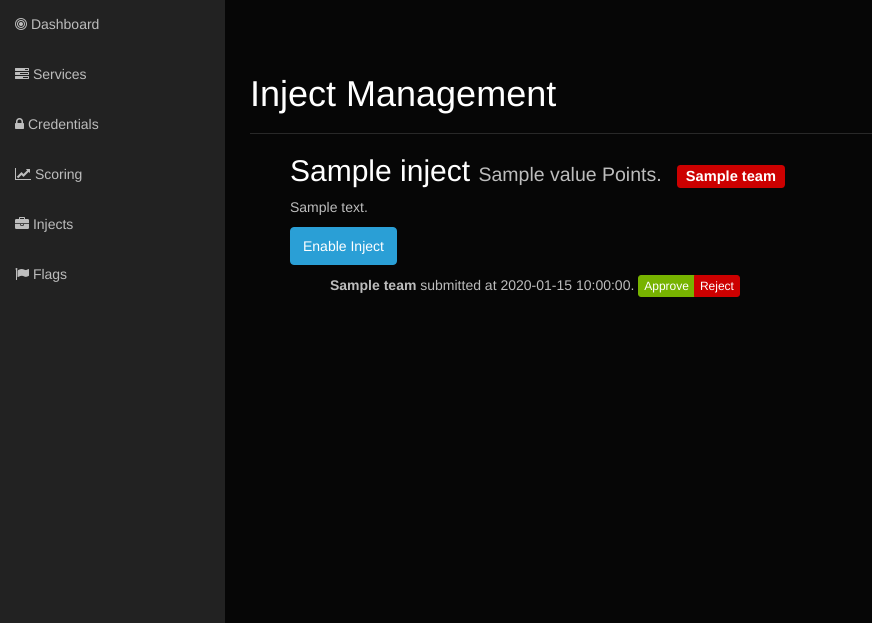
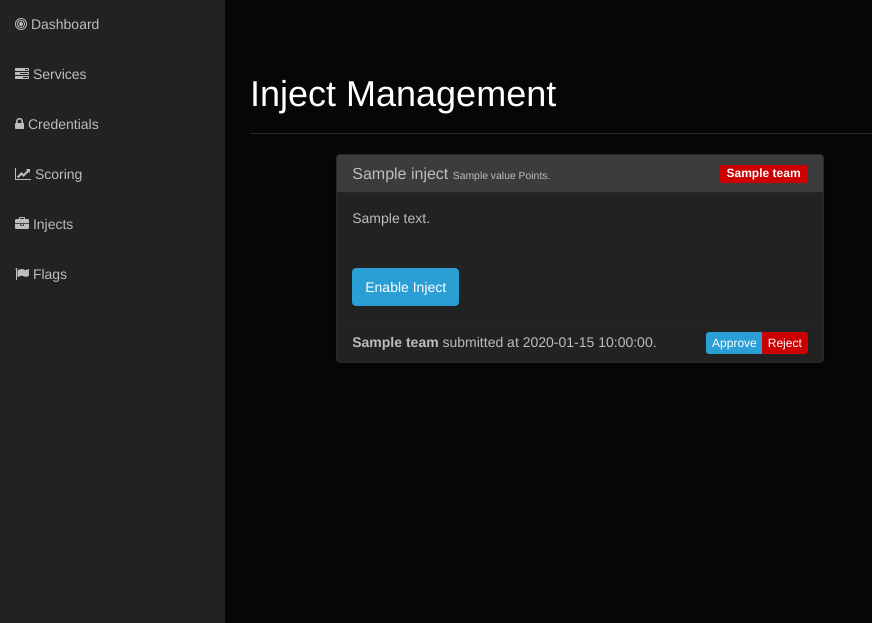
Before and after one commit to grdaneault/service-scoring-engine, a Flask app: template scoreboard/app/templates/scoring/injects/admin.html in a window 1280 px wide. Shown: the part 51-674 px from the top of the page, without its empty margins (0-872 px from the left). Run offline with Flask 2, Linux system fonts and the light colour scheme; the template is opened without the code that fills it: most values are stand-ins (such as "Sample title", 1, 10 or a date in 2020); parts of the project's set-up code (start-up, migrations or seed data) failed here and were passed over; some libraries are stand-ins or nearby versions.

Commit message:
Injects facelift Admin view now uses panels
Flag Enhancements
=============
* Renamed discovered to date_discovered in FlagDiscovery
* Created admin interface

```diff
--- a/scoreboard/app/templates/scoring/injects/admin.html
+++ b/scoreboard/app/templates/scoring/injects/admin.html
@@ -18,19 +18,23 @@ Inject Management
     <div class="page-header">
         <h1>Inject Management</h1>
     </div>
-    <ul>
+    <div class="row">
+        <div class="col-xs-12 col-md-6 col-md-offset-1">
             {% for inject in injects %}
-            <li>
-                <h2>
+                <div class="panel panel-default">
+                    <div class="panel-heading">
+                        <h2 class="panel-title">
                             {{ inject.title }}
-                    <small>{{ inject.value }} Points.
+                            <small>{{ inject.value }} Points.</small>
                             {% for team in inject.teams %}
-                            <span class="label label-{% if team.role == 'blue' %}primary{% else %}danger{% endif %}">{{ team.name }}</span>
+                                <span class="pull-right label label-{% if team.role == 'blue' %}primary{% else %}danger{% endif %}">{{ team.name }}</span>
                             {% endfor %}
-                    </small>
                         </h2>
-                <p>{{ inject.body|nl2br }}</p>
-                <p>
+                    </div>
+                    <div class="panel-body">
+                        {{ inject.body|nl2br }}
+                    </div>
+                    <div class="panel-body">
                         <div class="btn-group">
                             {% if not inject.can_submit() %}
                                 <a href="{{ url_for('scoring.open_inject', inject_id=inject.id) }}" class="btn btn-primary">Enable Inject</a>
@@ -41,28 +45,29 @@ Inject Management
                                 <a href="{{ url_for('scoring.hide_inject', inject_id=inject.id) }}" class="btn btn-default">Hide Inject</a>
                             {% endif %}
                         </div>
-                </p>
-                <ul>
+                    </div>
+                    <ul class="list-group">
                         {% for solve in inject.solves %}
-                        <li>
+                            <li class="list-group-item">
                                 <strong>{{ solve.team.name }}</strong> submitted at {{ solve.date_requested }}.
                                 {% if not solve.is_reviewed() %}
-                                <div class="btn-group" role="group">
-                                    <a href="{{ url_for('scoring.approve_solve', solve_id=solve.id) }}" class="btn btn-xs btn-success">Approve</a>
+                                    <div class="btn-group pull-right" role="group">
+                                        <a href="{{ url_for('scoring.approve_solve', solve_id=solve.id) }}" class="btn btn-xs btn-primary">Approve</a>
                                         <a href="{{ url_for('scoring.reject_solve', solve_id=solve.id) }}" class="btn btn-xs btn-danger">Reject</a>
                                     </div>
                                 {% else %}
                                     {% if solve.approved %}
-                                    <span class="label label-primary">Approved for {{ solve.value_approved }} points</span>
+                                        <span class="label label-primary pull-right">Approved for {{ solve.value_approved }} points</span>
                                     {% else %}
-                                    <span class="label label-danger">Rejected</span>
+                                        <span class="label label-danger pull-right">Rejected</span>
                                     {% endif %}
                                 {% endif %}
                             </li>
                         {% endfor %}
                     </ul>
-            </li>
+                </div>
             {%  endfor %}
-    </ul>
+        </div>
+    </div>
 
 {% endblock %}
--- a/scoring/flag.py
+++ b/scoring/flag.py
@@ -22,7 +22,7 @@ class FlagDiscovery(Base):
     flag = relationship('Flag', backref='discoveries')
     team_id = Column(Integer, ForeignKey('team.id'))
 
-    discovered = Column(DateTime, nullable=False)
+    date_discovered = Column(DateTime, nullable=False)
 
     def __init__(self, *args, **kwargs):
         Base.__init__(self, *args, **kwargs)
```
Also changed, not shown: scoreboard/app/templates/scoring/flags/admin.html (added, +35 -0 lines). Lines whose indentation alone changed are shown as unchanged.
